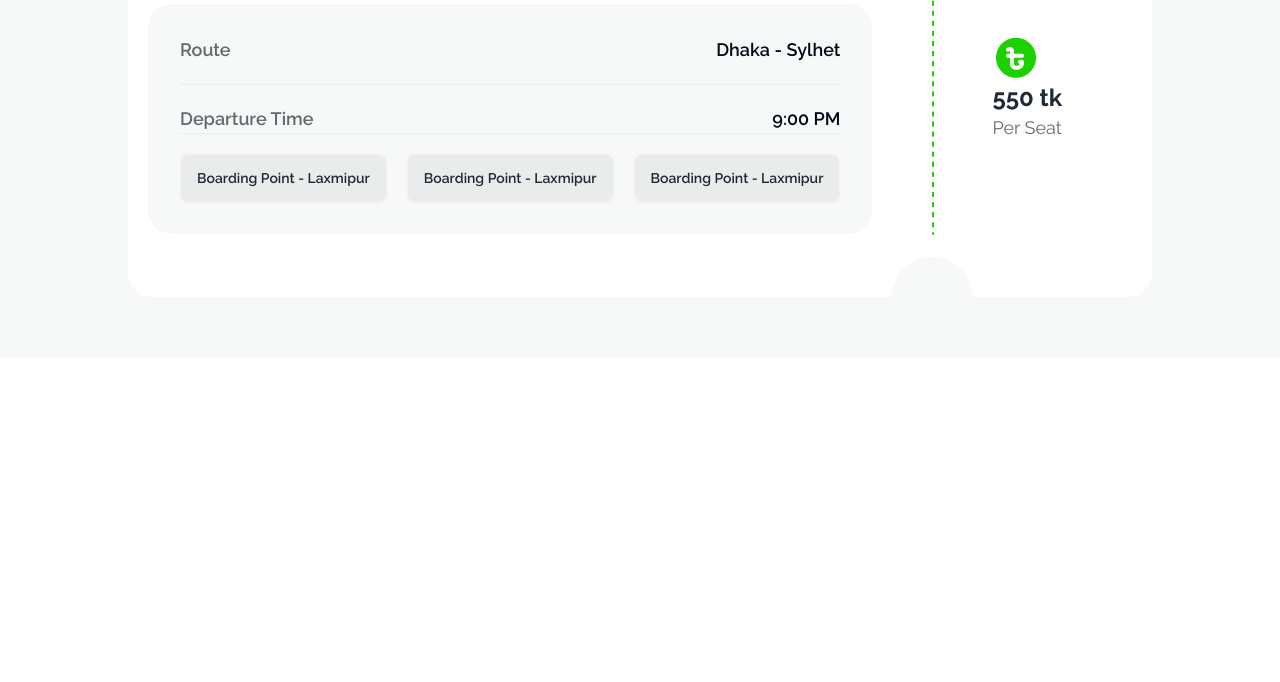
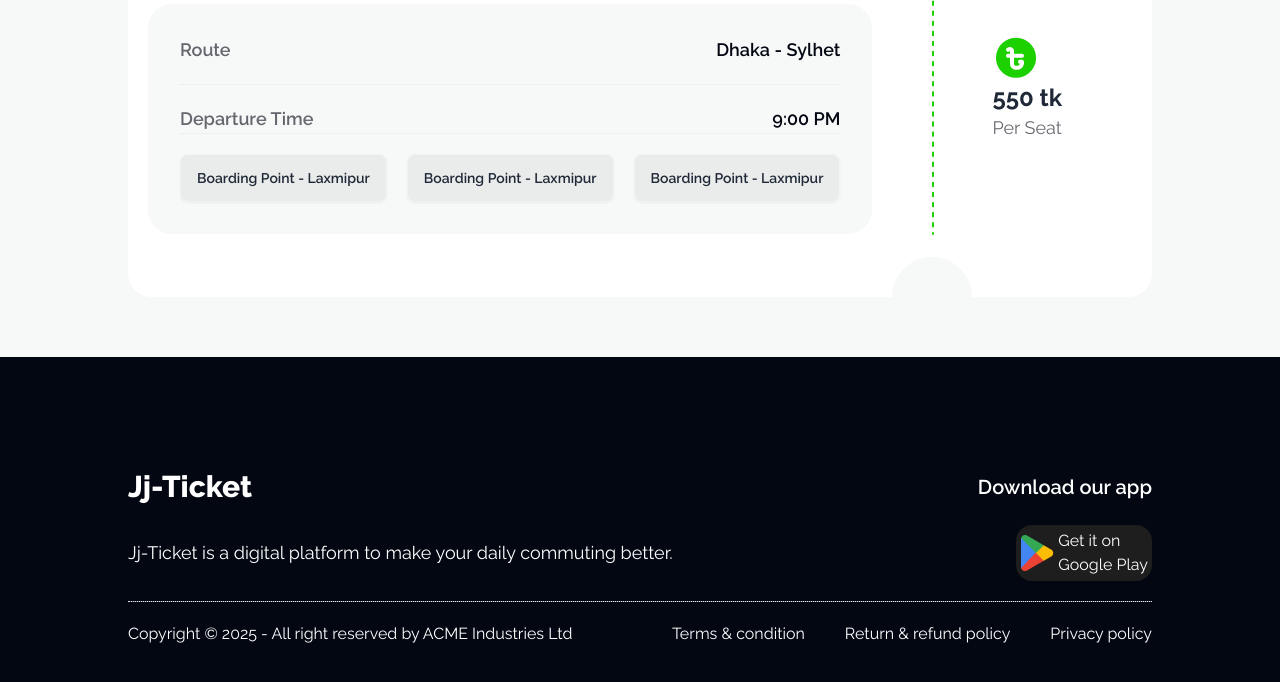
Before and after one commit to Md-Sufian-Jidan/restart-jj-bus-ticket, a plain HTML site: page index.html in a window 1280 px wide. Shown: the part 1391-2073 px from the top of the page. Before the commit the page ends 1828 px from the top, so only its background shows below. Drawn offline with nearby package versions, Linux system fonts and the light colour scheme.

Commit message:
footer added

```diff
--- a/index.html
+++ b/index.html
@@ -8,6 +8,10 @@
     <!-- tailwind css & daisy ui -->
     <link href="https://cdn.jsdelivr.net/npm/daisyui@4.12.23/dist/full.min.css" rel="stylesheet" type="text/css" />
     <script src="https://cdn.tailwindcss.com"></script>
+    <!-- font awesome cdn link -->
+    <link rel="stylesheet" href="https://cdnjs.cloudflare.com/ajax/libs/font-awesome/6.7.2/css/all.min.css"
+        integrity="sha512-Evv84Mr4kqVGRNSgIGL/F/aIDqQb7xQ2vcrdIwxfjThSH8CSR7PBEakCr51Ck+w+/U6swU2Im1vVX0SVk9ABhg=="
+        crossorigin="anonymous" referrerpolicy="no-referrer" />
     <!-- Raleway font -->
     <link rel="preconnect" href="https://fonts.googleapis.com">
     <link rel="preconnect" href="https://fonts.gstatic.com" crossorigin>
@@ -125,7 +129,7 @@
             </div>
         </section>
         <!-- P.H Paribahan section -->
-        <section class="md:px-32 p-10 my-20 bg-[#F7F8F8] rounded-t-[88px]">
+        <section class="md:px-32 p-10 mt-20 bg-[#F7F8F8] rounded-t-[88px]">
             <div class="text-center space-y-3">
                 <h3 class="md:text-4xl text-xl font-bold text-[#030712]">J.j Paribahan</h3>
                 <p class="md:text-xl text-xs text-[#03071299]">Yes, you can run unit tests and view the results directly
@@ -178,7 +182,32 @@
             </div>
         </section>
     </main>
-    <footer></footer>
+
+    <footer class="bg-[#030712] text-white px-32 py-28 space-y-5">
+        <div class="flex justify-between items-center">
+            <p class="text-3xl font-extrabold">Jj-Ticket</p>
+            <p class="text-xl font-semibold">Download our app</p>
+        </div>
+        <div class="flex justify-between items-center">
+            <p class="text-lg">Jj-Ticket is a digital platform to make your daily commuting better.</p>
+            <div class="flex justify-center items-center gap-1 bg-[#1E1E1E] p-1 rounded-2xl">
+                <img src="images/playstore.png" alt="">
+                <div>
+                    <p>Get it on</p>
+                    <p>Google Play</p>
+                </div>
+            </div>
+        </div>
+        <hr class="bg-[#FFFFFF4d] border-dotted">
+        <div class="flex justify-between">
+            <p class="text-center">Copyright © 2025 - All right reserved by ACME Industries Ltd</p>
+            <div class="flex justify-between gap-10">
+                <p>Terms & condition</p>
+                <p>Return & refund policy</p>
+                <p>Privacy policy</p>
+            </div>
+        </div>
+    </footer>
 </body>
 
 </html>
```
